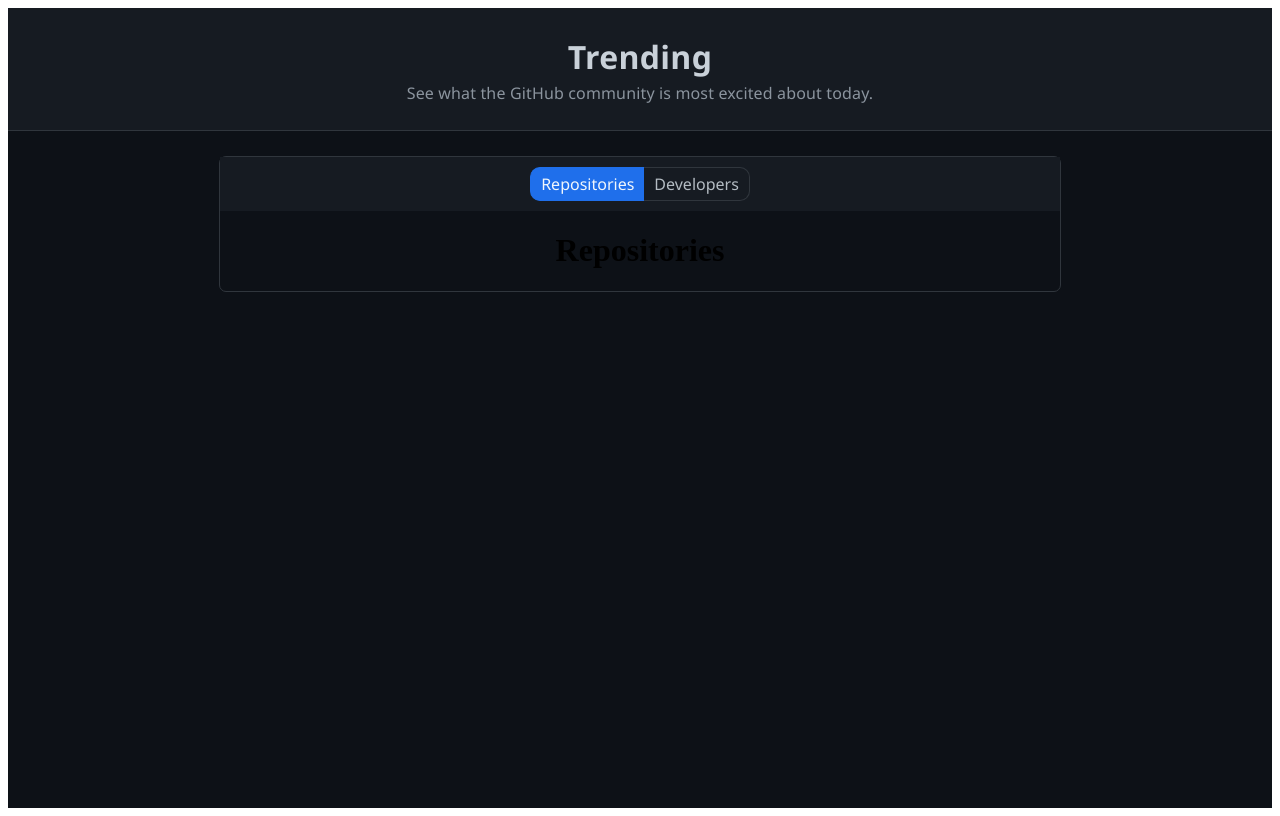
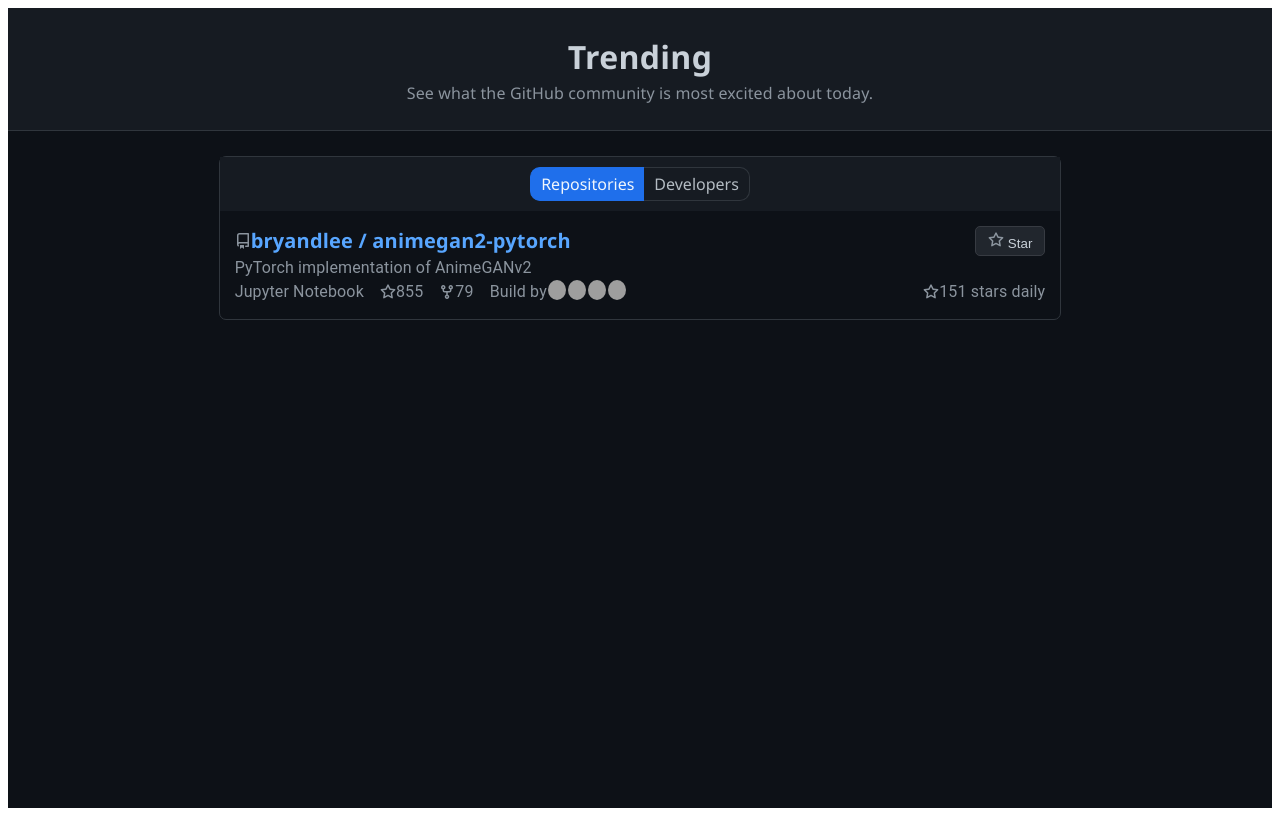
Before and after one commit to k10wl/coinmena-git, a React (Create React App) app: page / in a window 1280 px wide. Built offline with nearby package versions, Linux system fonts and the light colour scheme; grey boxes are pictures that could not be loaded; the HTML template or start-up script is replaced by a standard one.

Commit message:
Added rough version of repository item

```diff
--- /dev/null
+++ b/src/pages/Repositories/Content/index.tsx
@@ -0,0 +1,137 @@
+import React from "react";
+
+import * as Mui from "@mui/material";
+import styled from "styled-components";
+
+import Fork from "@images/Fork.svg";
+import Star from "@images/Star.svg";
+import Repository from "@images/Repository.svg";
+
+const Container = styled(Mui.Grid)`
+  padding: 15px;
+`;
+
+const RepoName = styled(Mui.Typography)`
+  color: #58a6ff;
+  &:hover {
+    text-decoration: underline;
+  }
+`;
+
+const Button = styled.button`
+  background-color: #21262d;
+  border: 1px solid #373b42;
+  color: #c9d1d9;
+  padding: 3px 12px;
+  border-radius: 5px;
+`;
+
+const BuildBy = styled.img`
+  border-radius: 50%;
+  height: 20px;
+  width: 20px;
+  padding: 0 1px;
+`;
+
+const RepoDetail = styled(Mui.Grid)`
+  display: flex;
+  padding-right: 16px;
+`;
+
+const RepoDetailsText = styled(Mui.Typography)`
+  color: #8b949e;
+`;
+
+interface Props {
+  repositoryInfo: {
+    rank: number;
+    username: string;
+    repositoryName: string;
+    url: string;
+    description: string;
+    language: string;
+    languageColor: string;
+    totalStars: number;
+    forks: number;
+    starsSince: number;
+    since: string;
+    builtBy: {
+      username: string;
+      url: string;
+      avatar: string;
+    }[];
+  };
+}
+
+const Content = ({ repositoryInfo }: Props) => {
+  const {
+    username,
+    repositoryName,
+    url,
+    description,
+    language,
+    languageColor,
+    totalStars,
+    forks,
+    starsSince,
+    since,
+    builtBy,
+  } = repositoryInfo;
+
+  return (
+    <Container container flexDirection="column">
+      <Mui.Grid container justifyContent="space-between">
+        <Mui.Grid item>
+          <Mui.Grid container>
+            <img src={Repository} alt="repository" />
+            <RepoName
+              fontFamily="Segoe UI"
+              fontSize={20}
+              fontWeight={600}
+              onClick={() => (window.location.href = url)}
+            >
+              {username} / {repositoryName}
+            </RepoName>
+          </Mui.Grid>
+        </Mui.Grid>
+        <Button>
+          <img src={Star} alt="star" /> Star
+        </Button>
+      </Mui.Grid>
+      <RepoDetailsText>{description}</RepoDetailsText>
+      <Mui.Grid container>
+        <RepoDetail>
+          <RepoDetailsText>{language}</RepoDetailsText>
+        </RepoDetail>
+        <RepoDetail>
+          <img src={Star} alt="star" />
+          <RepoDetailsText>{totalStars}</RepoDetailsText>
+        </RepoDetail>
+        <RepoDetail>
+          <img src={Fork} alt="fork" />
+          <RepoDetailsText>{forks}</RepoDetailsText>
+        </RepoDetail>
+        <RepoDetail>
+          <Mui.Grid item>
+            <Mui.Grid container>
+              <RepoDetailsText>Build by</RepoDetailsText>
+              {builtBy.map((user) => (
+                <BuildBy key={user.url} src={user.avatar} alt={user.username} />
+              ))}
+            </Mui.Grid>
+          </Mui.Grid>
+        </RepoDetail>
+        <Mui.Grid item marginLeft="auto">
+          <Mui.Grid container>
+            <img src={Star} alt="star" />
+            <RepoDetailsText>
+              {starsSince} stars {since}
+            </RepoDetailsText>
+          </Mui.Grid>
+        </Mui.Grid>
+      </Mui.Grid>
+    </Container>
+  );
+};
+
+export default Content;
--- a/src/pages/Repositories/index.tsx
+++ b/src/pages/Repositories/index.tsx
@@ -1,10 +1,47 @@
 import React from "react";
 
 import BasePage from "@ui/BasePage";
+import Container from "./Content";
+
+const dummyInfo = {
+  rank: 1,
+  username: "bryandlee",
+  repositoryName: "animegan2-pytorch",
+  url: "https://github.com/bryandlee/animegan2-pytorch",
+  description: "PyTorch implementation of AnimeGANv2",
+  language: "Jupyter Notebook",
+  languageColor: "#DA5B0B",
+  totalStars: 855,
+  forks: 79,
+  starsSince: 151,
+  since: "daily",
+  builtBy: [
+    {
+      username: "bryandlee",
+      url: "https://github.com/bryandlee",
+      avatar: "https://avatars.githubusercontent.com/u/26464535?s=40&v=4",
+    },
+    {
+      username: "xhlulu",
+      url: "https://github.com/xhlulu",
+      avatar: "https://avatars.githubusercontent.com/u/21180505?s=40&v=4",
+    },
+    {
+      username: "AK391",
+      url: "https://github.com/AK391",
+      avatar: "https://avatars.githubusercontent.com/u/81195143?s=40&v=4",
+    },
+    {
+      username: "Sxela",
+      url: "https://github.com/Sxela",
+      avatar: "https://avatars.githubusercontent.com/u/11751592?s=40&v=4",
+    },
+  ],
+};
 
 const Repositories = () => (
   <BasePage>
-    <h1>Repositories</h1>
+    <Container repositoryInfo={dummyInfo} />
   </BasePage>
 );
 
```
